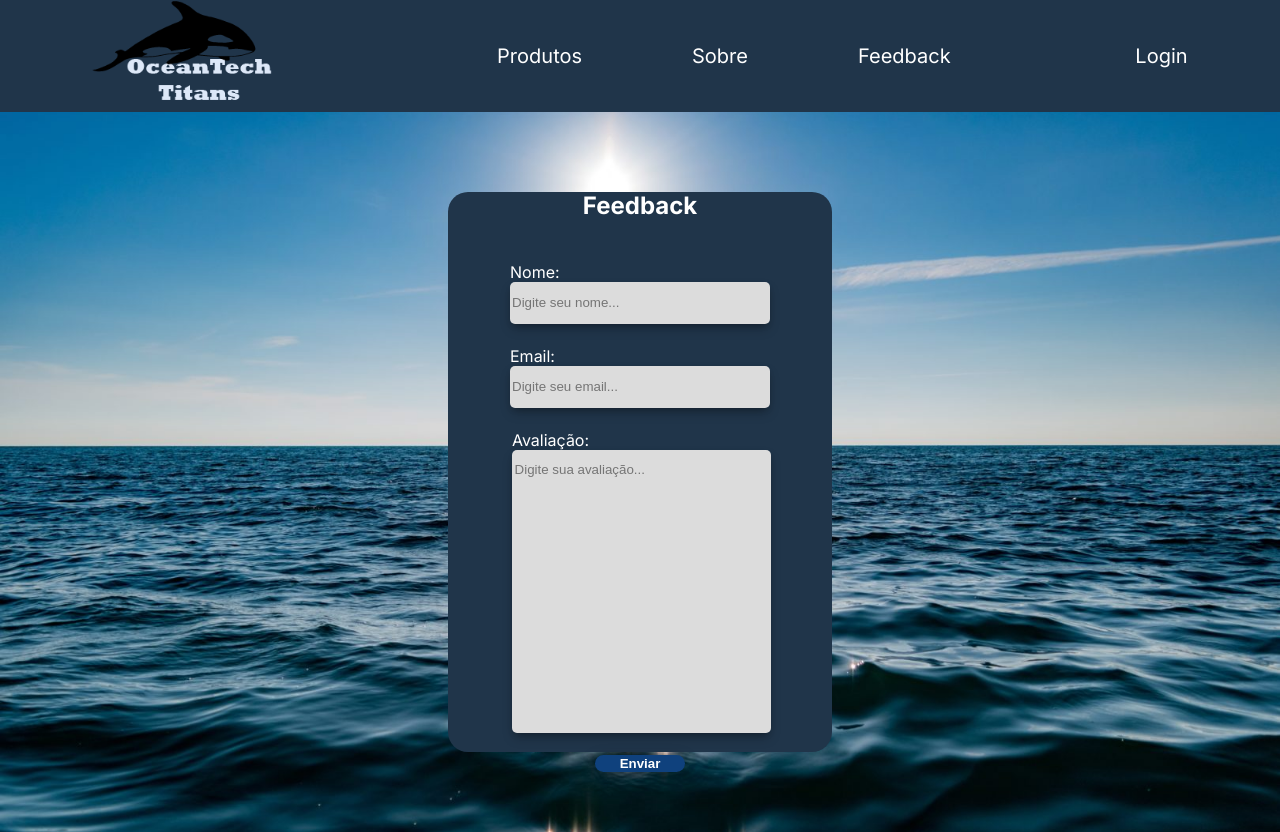
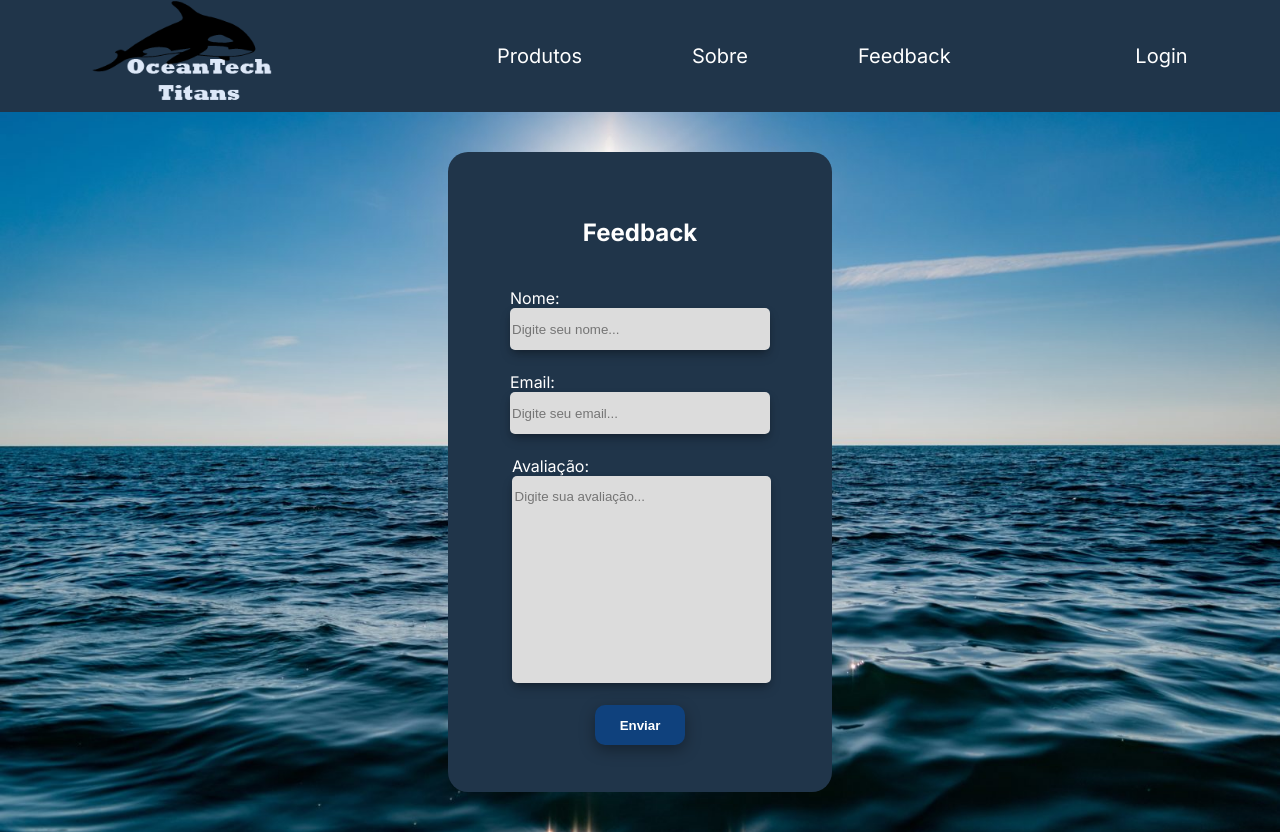
Before and after one commit to BrunoHdesa/OceanTech, a Next.js app: page /Feedback in a window 1280 px wide. Built offline with nearby package versions, Linux system fonts and the light colour scheme.

Commit message:
arrumando bug no formulario

```diff
--- a/src/app/Feedback/feedback.module.css
+++ b/src/app/Feedback/feedback.module.css
@@ -23,7 +23,7 @@
     gap: 22px;
 
     width: 30vw;
-    height: 70vh;
+    height: 80vh;
     background-color: var(--cor-primaria);
     border-radius: 20px;
     color: var(--branco);
@@ -63,7 +63,7 @@
 
 .inputStyleComent {
     width: 20vw;
-    padding: 5% 0 100% 1%;
+    padding: 5% 0 70% 1%;
     border: none;
     border-radius: 5px;
     background-color: var(--cinza);
```
